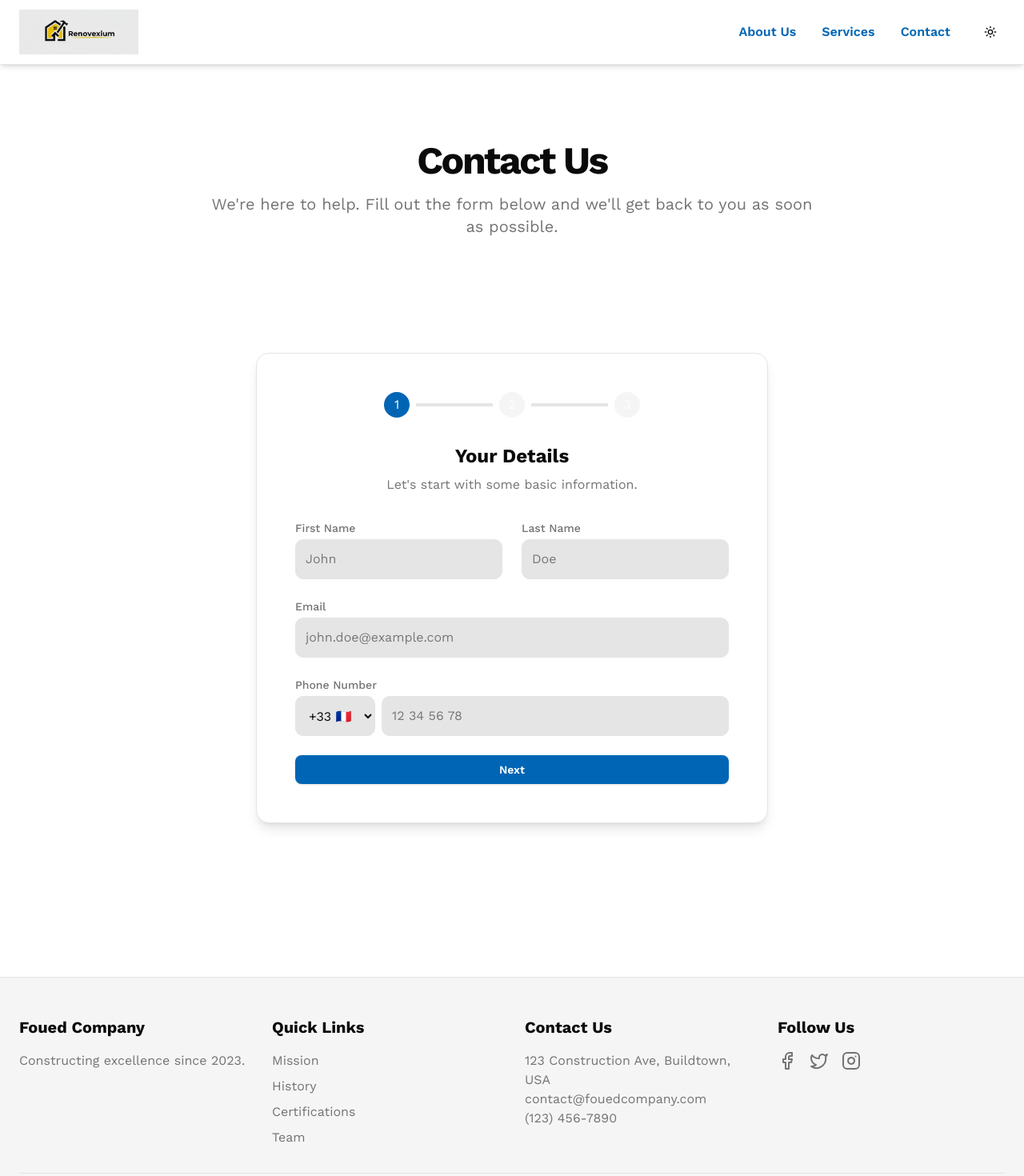
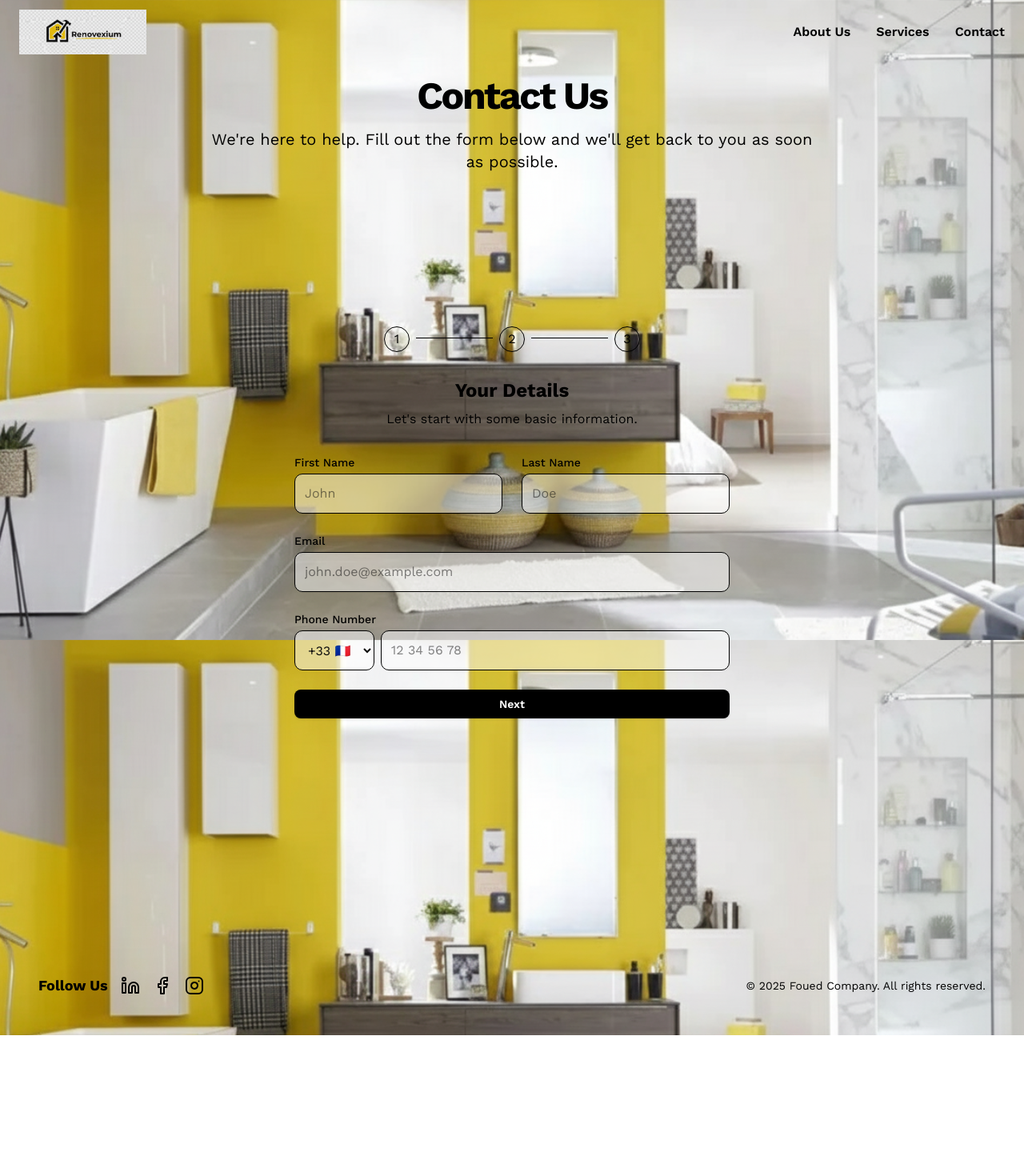
Before and after one commit to AlouiLouai/foued-company, a Next.js app: page /contact in a window 1280 px wide. Shown: the top 1470 px of the page at 80% size. After the commit the page ends 1294 px from the top, so only its background shows below. Built offline with nearby package versions, Linux system fonts and the light colour scheme.

Commit message:
beta version

```diff
--- a/app/contact/page.tsx
+++ b/app/contact/page.tsx
@@ -4,13 +4,13 @@ import { Footer } from "@/components/footer"
 
 export default function ContactPage() {
   return (
-    <div className="bg-background text-foreground font-display">
+    <div className="text-foreground font-display">
       <Header />
       <main className="py-12 md:py-24">
         <div className="container mx-auto px-6">
           <div className="text-center mb-12">
-            <h1 className="text-4xl md:text-5xl font-bold tracking-tighter mb-4">Contact Us</h1>
-            <p className="text-lg md:text-xl text-muted-foreground max-w-3xl mx-auto">
+            <h1 className="text-4xl md:text-5xl font-bold tracking-tighter mb-4 text-black">Contact Us</h1>
+            <p className="text-lg md:text-xl text-black max-w-3xl mx-auto">
               We're here to help. Fill out the form below and we'll get back to you as soon as possible.
             </p>
           </div>
--- a/app/layout.tsx
+++ b/app/layout.tsx
@@ -23,7 +23,14 @@ export default function RootLayout({
 }>) {
   return (
     <html lang="en" className={workSans.variable}>
-      <body className="flex min-h-screen flex-col font-sans antialiased overflow-x-hidden">
+      <body className="flex min-h-screen flex-col font-sans antialiased overflow-x-hidden"
+        style={{
+          backgroundImage: `url("/construction.png")`,
+          backgroundSize: 'cover',
+          backgroundPosition: 'center',
+          backgroundAttachment: 'fixed',
+        }}
+      >
         <LayoutWrapper>{children}</LayoutWrapper>
         <script src="https://cdnjs.cloudflare.com/ajax/libs/gsap/3.12.5/gsap.min.js"></script>
         <script src="https://cdnjs.cloudflare.com/ajax/libs/gsap/3.12.5/ScrollTrigger.min.js"></script>
--- a/components/contact-section.tsx
+++ b/components/contact-section.tsx
@@ -90,21 +90,21 @@ export function ContactSection() {
     };
 
     return (
-        <section id="contact" className="py-16 md:py-24 bg-background">
+        <section id="contact" className="py-16 md:py-24">
             <div className="container mx-auto px-4 max-w-2xl">
-                <div className="bg-card p-8 md:p-12 rounded-2xl shadow-lg border border-border">
+                <div className="p-8 md:p-12 rounded-2xl">
                     {isSubmitted ? (
                         <div className="text-center p-8" ref={successRef} tabIndex={-1}>
-                            <h3 className="text-2xl font-bold text-primary mb-4">Thank you!</h3>
-                            <p className="text-muted-foreground">Your message has been sent successfully. We\'ll get back to you soon.</p>
+                            <h3 className="text-2xl font-bold text-black mb-4">Thank you!</h3>
+                            <p className="text-black">Your message has been sent successfully. We\'ll get back to you soon.</p>
                         </div>
                     ) : (
                         <>
                             <Stepper currentStep={currentStep} totalSteps={3} />
-                            <h3 className="text-2xl font-bold text-center mb-2">
+                            <h3 className="text-2xl font-bold text-center mb-2 text-black">
                                 {currentStep === 1 ? "Your Details" : currentStep === 2 ? "Your Message" : "Additional Information"}
                             </h3>
-                            <p className="text-muted-foreground text-center mb-8">
+                            <p className="text-black text-center mb-8">
                                 {currentStep === 1 ? "Let's start with some basic information." : currentStep === 2 ? "Almost there! What can we help you with?" : "Please answer a few more questions."}
                             </p>
                             <form onSubmit={currentStep === 1 ? handleNext : handleNextToChatbot} className="grid grid-cols-1 gap-6">
@@ -112,32 +112,32 @@ export function ContactSection() {
                                     <>
                                         <div className="grid grid-cols-1 sm:grid-cols-2 gap-6">
                                             <div>
-                                                <label htmlFor="firstName" className="block text-sm font-medium text-muted-foreground mb-1">First Name</label>
-                                                <input type="text" id="firstName" value={formData.firstName} onChange={handleChange} placeholder="John" className="w-full p-3 rounded-lg bg-input border border-border focus:ring-2 focus:ring-primary focus:border-transparent transition-colors outline-none" required />
+                                                <label htmlFor="firstName" className="block text-sm font-medium text-black mb-1">First Name</label>
+                                                <input type="text" id="firstName" value={formData.firstName} onChange={handleChange} placeholder="John" className="w-full p-3 rounded-lg bg-white/50 border border-black focus:ring-2 focus:ring-black focus:border-transparent transition-colors outline-none" required />
                                             </div>
                                             <div>
-                                                <label htmlFor="lastName" className="block text-sm font-medium text-muted-foreground mb-1">Last Name</label>
-                                                <input type="text" id="lastName" value={formData.lastName} onChange={handleChange} placeholder="Doe" className="w-full p-3 rounded-lg bg-input border border-border focus:ring-2 focus:ring-primary focus:border-transparent transition-colors outline-none" required />
+                                                <label htmlFor="lastName" className="block text-sm font-medium text-black mb-1">Last Name</label>
+                                                <input type="text" id="lastName" value={formData.lastName} onChange={handleChange} placeholder="Doe" className="w-full p-3 rounded-lg bg-white/50 border border-black focus:ring-2 focus:ring-black focus:border-transparent transition-colors outline-none" required />
                                             </div>
                                         </div>
                                         <div>
-                                            <label htmlFor="email" className="block text-sm font-medium text-muted-foreground mb-1">Email</label>
-                                            <input type="email" id="email" value={formData.email} onChange={handleChange} placeholder="john.doe@example.com" className="w-full p-3 rounded-lg bg-input border border-border focus:ring-2 focus:ring-primary focus:border-transparent transition-colors outline-none" required />
+                                            <label htmlFor="email" className="block text-sm font-medium text-black mb-1">Email</label>
+                                            <input type="email" id="email" value={formData.email} onChange={handleChange} placeholder="john.doe@example.com" className="w-full p-3 rounded-lg bg-white/50 border border-black focus:ring-2 focus:ring-black focus:border-transparent transition-colors outline-none" required />
                                         </div>
                                         <div>
-                                            <label className="block text-sm font-medium text-muted-foreground mb-1">Phone Number</label>
+                                            <label className="block text-sm font-medium text-black mb-1">Phone Number</label>
                                             <div className="flex space-x-2">
-                                                <select id="phoneCountryCode" value={formData.phoneCountryCode} onChange={handleChange} className="flex-shrink-0 p-3 rounded-lg bg-input border border-border focus:ring-2 focus:ring-primary focus:border-transparent transition-colors outline-none">
+                                                <select id="phoneCountryCode" value={formData.phoneCountryCode} onChange={handleChange} className="flex-shrink-0 p-3 rounded-lg bg-white/50 border border-black focus:ring-2 focus:ring-black focus:border-transparent transition-colors outline-none">
                                                     {COUNTRY_CODES.map((country) => (
-                                                        <option key={country.code} value={country.code}>
+                                                        <option key={country.code} value={country.code} className="bg-white/50 text-black">
                                                             {country.code} {country.flag}
                                                         </option>
                                                     ))}
                                                 </select>
-                                                <input type="tel" id="phoneNumber" value={formData.phoneNumber} onChange={handleChange} placeholder="12 34 56 78" className="w-full p-3 rounded-lg bg-input border border-border focus:ring-2 focus:ring-primary focus:border-transparent transition-colors outline-none" required />
+                                                <input type="tel" id="phoneNumber" value={formData.phoneNumber} onChange={handleChange} placeholder="12 34 56 78" className="w-full p-3 rounded-lg bg-white/50 border border-black focus:ring-2 focus:ring-black focus:border-transparent transition-colors outline-none" required />
                                             </div>
                                         </div>
-                                        <Button type="submit" className="w-full bg-primary hover:bg-primary/90 text-primary-foreground font-semibold py-3 transition-colors">
+                                        <Button type="submit" className="w-full bg-black hover:bg-gray-800 text-white font-semibold py-3 transition-colors">
                                             Next
                                         </Button>
                                     </>
@@ -145,14 +145,14 @@ export function ContactSection() {
                                 {currentStep === 2 && (
                                     <>
                                         <div>
-                                            <label htmlFor="message" className="block text-sm font-medium text-muted-foreground mb-1">Message</label>
-                                            <textarea id="message" value={formData.message} onChange={handleChange} placeholder="How can we assist you today?" rows={5} className="w-full p-3 rounded-lg bg-input border border-border focus:ring-2 focus:ring-primary focus:border-transparent transition-colors outline-none" required></textarea>
+                                            <label htmlFor="message" className="block text-sm font-medium text-black mb-1">Message</label>
+                                            <textarea id="message" value={formData.message} onChange={handleChange} placeholder="How can we assist you today?" rows={5} className="w-full p-3 rounded-lg bg-white/50 border border-black focus:ring-2 focus:ring-black focus:border-transparent transition-colors outline-none" required></textarea>
                                         </div>
                                         <div className="flex justify-between items-center">
-                                            <Button type="button" onClick={() => setCurrentStep(1)} variant="ghost" className="text-muted-foreground hover:text-primary">
+                                            <Button type="button" onClick={() => setCurrentStep(1)} variant="ghost" className="text-black hover:text-gray-700">
                                                 Back
                                             </Button>
-                                            <Button type="submit" className="bg-primary hover:bg-primary/90 text-primary-foreground font-semibold py-3 px-6 transition-colors">
+                                            <Button type="submit" className="bg-black hover:bg-gray-800 text-white font-semibold py-3 px-6 transition-colors">
                                                 Next
                                             </Button>
                                         </div>
@@ -163,12 +163,12 @@ export function ContactSection() {
                                 <>
                                     {isLoading && (
                                         <div className="absolute inset-0 bg-background/80 flex items-center justify-center z-10 rounded-2xl">
-                                            <Loader2 className="h-10 w-10 animate-spin text-primary" />
+                                            <Loader2 className="h-10 w-10 animate-spin text-black" />
                                         </div>
                                     )}
                                     <Chatbot onChatComplete={handleChatComplete} isLoading={isLoading} />
                                     <div className="flex justify-start items-center mt-6">
-                                        <Button type="button" onClick={() => setCurrentStep(2)} variant="ghost" className="text-muted-foreground hover:text-primary">
+                                        <Button type="button" onClick={() => setCurrentStep(2)} variant="ghost" className="text-black hover:text-gray-700">
                                             Back
                                         </Button>
                                     </div>
--- a/components/footer.tsx
+++ b/components/footer.tsx
@@ -1,67 +1,24 @@
-import { Facebook, Twitter, Instagram } from "lucide-react"
+import { Facebook, Linkedin, Instagram } from "lucide-react"
 import { Button } from "@/components/ui/button"
 
 export function Footer() {
   return (
-    <footer className="bg-muted border-t border-border">
-      <div className="container mx-auto px-6 py-12">
-        <div className="grid grid-cols-1 md:grid-cols-4 gap-8">
-          <div>
-            <h4 className="text-lg md:text-xl font-bold text-foreground mb-4">Foued Company</h4>
-            <p className="text-base text-muted-foreground">Constructing excellence since 2023.</p>
+    <footer className="bg-transparent">
+      <div className="container mx-auto px-12 py-12">
+        <div className="mt-8 text-center text-sm text-black md:flex md:justify-between md:items-center">
+          <div className="flex items-center space-x-4">
+            <h4 className="text-lg font-bold">Follow Us</h4>
+            <a className="text-black hover:text-primary transition-colors" href="#">
+              <Linkedin className="w-6 h-6" />
+            </a>
+            <a className="text-black hover:text-primary transition-colors" href="#">
+              <Facebook className="w-6 h-6" />
+            </a>
+            <a className="text-black hover:text-primary transition-colors" href="#">
+              <Instagram className="w-6 h-6" />
+            </a>
           </div>
-          <div>
-            <h4 className="text-lg md:text-xl font-bold text-foreground mb-4">Quick Links</h4>
-            <ul>
-              <li className="mb-2">
-                <a className="text-base text-muted-foreground hover:text-primary transition-colors" href="#mission">
-                  Mission
-                </a>
-              </li>
-              <li className="mb-2">
-                <a className="text-base text-muted-foreground hover:text-primary transition-colors" href="#history">
-                  History
-                </a>
-              </li>
-              <li className="mb-2">
-                <a className="text-base text-muted-foreground hover:text-primary transition-colors" href="#certifications">
-                  Certifications
-                </a>
-              </li>
-              <li>
-                <a className="text-base text-muted-foreground hover:text-primary transition-colors" href="#team">
-                  Team
-                </a>
-              </li>
-            </ul>
-          </div>
-          <div>
-            <h4 className="text-lg md:text-xl font-bold text-foreground mb-4">Contact Us</h4>
-            <p className="text-base text-muted-foreground">123 Construction Ave, Buildtown, USA</p>
-            <p className="text-base text-muted-foreground">contact@fouedcompany.com</p>
-            <p className="text-base text-muted-foreground">(123) 456-7890</p>
-          </div>
-          <div>
-            <h4 className="text-lg md:text-xl font-bold text-foreground mb-4">Follow Us</h4>
-            <div className="flex space-x-4">
-              <a className="text-muted-foreground hover:text-primary transition-colors" href="#">
-                <Facebook className="w-6 h-6" />
-              </a>
-              <a className="text-muted-foreground hover:text-primary transition-colors" href="#">
-                <Twitter className="w-6 h-6" />
-              </a>
-              <a className="text-muted-foreground hover:text-primary transition-colors" href="#">
-                <Instagram className="w-6 h-6" />
-              </a>
-            </div>
-          </div>
-        </div>
-        <div className="mt-8 border-t border-border pt-8 text-center text-sm text-muted-foreground md:flex md:justify-between md:items-center">
           <p className="mb-2 md:mb-0">© 2025 Foued Company. All rights reserved.</p>
-          <div className="flex justify-center space-x-4">
-            <a className="hover:text-primary transition-colors" href="#">Privacy Policy</a>
-            <a className="hover:text-primary transition-colors" href="#">Terms of Service</a>
-          </div>
         </div>
       </div>
     </footer>
--- a/components/header.tsx
+++ b/components/header.tsx
@@ -1,61 +1,53 @@
 "use client"
 import { useState, useEffect } from "react"
 import { Button } from "@/components/ui/button"
-import { Sun, Moon } from "lucide-react"
 
 export function Header() {
   const [isMobileMenuOpen, setIsMobileMenuOpen] = useState(false)
-  const [theme, setTheme] = useState("light")
+  const [isVisible, setIsVisible] = useState(true)
+  const [lastScrollY, setLastScrollY] = useState(0)
 
   useEffect(() => {
     if (typeof window !== "undefined") {
-      const savedTheme = localStorage.getItem("theme") || "light"
-      setTheme(savedTheme)
-      document.documentElement.classList.toggle("dark", savedTheme === "dark")
+      const handleScroll = () => {
+        if (window.scrollY > lastScrollY && window.scrollY > 100) {
+          // Scrolling down
+          setIsVisible(false)
+        } else {
+          // Scrolling up
+          setIsVisible(true)
+        }
+        setLastScrollY(window.scrollY)
+      }
+
+      window.addEventListener("scroll", handleScroll)
+      return () => {
+        window.removeEventListener("scroll", handleScroll)
+      }
     }
-  }, [])
-
-  const toggleTheme = () => {
-    const newTheme = theme === "light" ? "dark" : "light"
-    setTheme(newTheme)
-    localStorage.setItem("theme", newTheme)
-    document.documentElement.classList.toggle("dark", newTheme === "dark")
-  }
+  }, [lastScrollY])
 
   return (
-    <header className="sticky top-0 z-50 bg-background/80 backdrop-blur-sm shadow-md border-b border-border">
-      <nav className="container mx-auto flex items-center justify-between px-4 py-3 md:px-6">
+    <header
+      className={`fixed top-0 inset-x-0 z-50 bg-transparent transition-transform duration-300 ${isVisible ? "translate-y-0" : "-translate-y-full"}`}
+    >
+      <nav className="container mx-auto flex items-center justify-between px-4 py-3 md:px-6 bg-transparent">
         <a href="/" className="flex items-center gap-3">
-          <img src="/app_logo.png" alt="Foued Company Logo" className="h-14 w-auto" />
+          <img src="/app.png" alt="Foued Company Logo" className="h-14 w-auto" />
         </a>
         <div className="hidden md:flex items-center gap-8">
-          <a className="text-base font-semibold text-primary transition-colors" href="#">
+          <a className="text-base font-semibold text-black transition-colors" href="#">
             About Us
           </a>
-          <a className="text-base font-semibold text-primary transition-colors" href="#">
+          <a className="text-base font-semibold text-black transition-colors" href="#">
             Services
           </a>
-          <a className="text-base font-semibold text-primary transition-colors" href="/contact">
+          <a className="text-base font-semibold text-black transition-colors" href="/contact">
             Contact
           </a>
-          <Button variant="ghost" size="icon" onClick={toggleTheme}>
-            {theme === "light" ? (
-              <Sun className="h-5 w-5" />
-            ) : (
-              <Moon className="h-5 w-5" />
-            )}
-          </Button>
         </div>
         <div className="flex items-center md:hidden">
-          <Button variant="ghost" size="icon" onClick={toggleTheme} className="mr-2">
-            {theme === "light" ? (
-              <Sun className="h-5 w-5" />
-            ) : (
-              <Moon className="h-5 w-5" />
-            )}
-          </Button>
-          <button className="text-foreground" onClick={() => setIsMobileMenuOpen(!isMobileMenuOpen)}>
-            <svg
+          <button className="text-foreground" onClick={() => setIsMobileMenuOpen(!isMobileMenuOpen)}>            <svg
               className="w-6 h-6"
               fill="none"
               stroke="currentColor"
@@ -94,13 +86,6 @@ export function Header() {
           <a className="text-2xl font-medium text-foreground hover:text-primary transition-colors" href="#" onClick={() => setIsMobileMenuOpen(false)}>
             Contact
           </a>
-          <Button variant="ghost" size="icon" onClick={toggleTheme}>
-            {theme === "light" ? (
-              <Sun className="h-6 w-6" />
-            ) : (
-              <Moon className="h-6 w-6" />
-            )}
-          </Button>
         </div>
       )}
     </header>
--- a/components/stepper.tsx
+++ b/components/stepper.tsx
@@ -13,16 +13,16 @@ export function Stepper({ currentStep, totalSteps }: StepperProps) {
       {steps.map((step, index) => (
         <div key={step} className="flex items-center">
           <div
-            className={`w-8 h-8 rounded-full flex items-center justify-center text-white ${
-              step === currentStep ? "bg-primary" : "bg-muted"
+            className={`w-8 h-8 rounded-full flex items-center justify-center text-black border border-black ${
+              step === currentStep ? "bg-transparent" : "bg-transparent"
             }`}
           >
             {step}
           </div>
           {index < totalSteps - 1 && (
             <div
-              className={`h-1 w-24 mx-2 ${
-                step < currentStep ? "bg-primary" : "bg-border"
+              className={`h-1 w-24 mx-2 border-t border-black ${
+                step < currentStep ? "bg-transparent" : "bg-transparent"
               }`}
             ></div>
           )}
```
Also changed, not shown: app/page.tsx (+2 -6 lines), components/careers-section.tsx (+4 -6 lines), components/contact-form-chatbot.tsx (+6 -6 lines), components/hero-section.tsx (+7 -4 lines), components/layout-wrapper.tsx (+33 -3 lines), components/services-section.tsx (+9 -10 lines), public/app_logo.jpg (deleted), public/construction.png.
